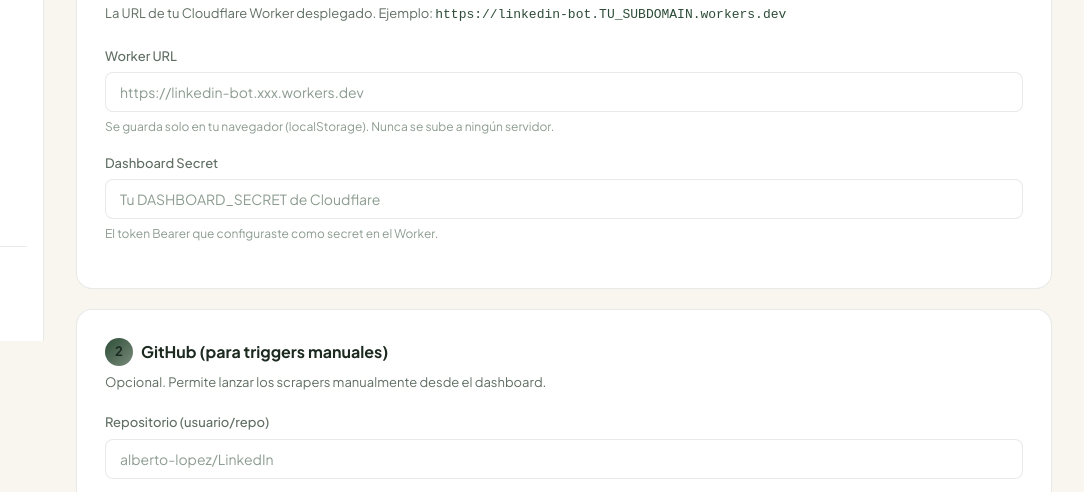
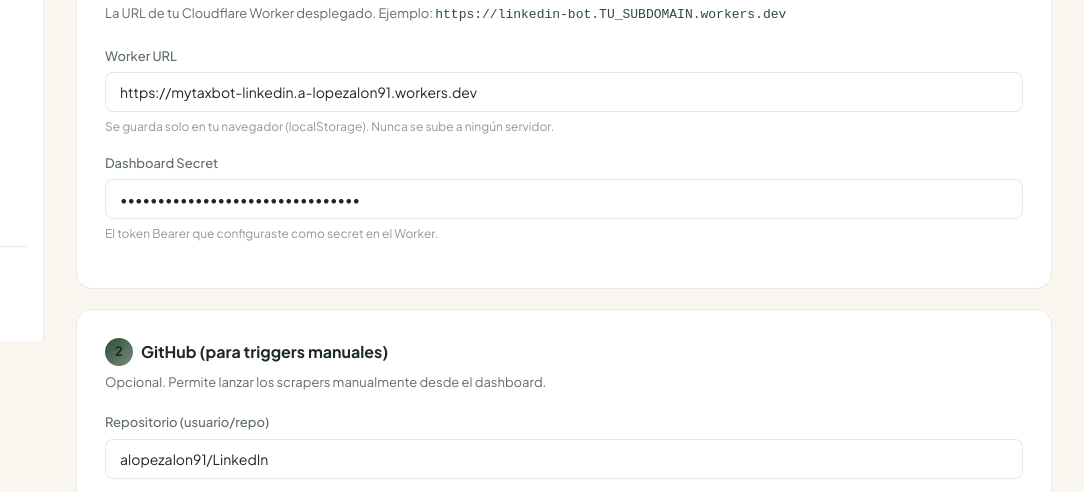
Before and after one commit to alopezalon91/LinkedIn, a plain HTML site: page dashboard/setup.html in a window 1280 px wide. Shown: the part 459-951 px from the top of the page, 196-1280 px from the left. Drawn offline with Linux system fonts and the light colour scheme.

Commit message:
fix: prefill default configuration values in dashboard config and setup UI

```diff
--- a/dashboard/assets/app.js
+++ b/dashboard/assets/app.js
@@ -9,7 +9,7 @@
 // ── Configuration ─────────────────────────────────────────
 const CONFIG = {
   // Cloudflare Worker API endpoint
-  WORKER_URL: localStorage.getItem('worker_url') || 'https://linkedin-bot.a-lopezalon91.workers.dev',
+  WORKER_URL: localStorage.getItem('worker_url') || 'https://mytaxbot-linkedin.a-lopezalon91.workers.dev',
   DASHBOARD_SECRET: localStorage.getItem('dashboard_secret') || 'd5a8fb21e7d97b0a790518d6bc1f9b3e',
   LINKEDIN_NAME: 'Alberto López',
   LINKEDIN_TITLE: 'Gestor contable y fiscal',
@@ -103,7 +103,7 @@ const API = {
 
   triggerWorkflow: async (workflow, inputs = null) => {
     const token = localStorage.getItem('github_token') || '';
-    let repo  = localStorage.getItem('github_repo') || '';
+    let repo  = localStorage.getItem('github_repo') || 'alopezalon91/LinkedIn';
     if (!token || !repo) {
       Toast.show('Configura el token de GitHub en Configuración', 'error');
       return false;
--- a/dashboard/setup.html
+++ b/dashboard/setup.html
@@ -151,7 +151,7 @@
       <div class="setup-section-sub">Opcional. Permite lanzar los scrapers manualmente desde el dashboard.</div>
       <div class="form-group">
         <label class="form-label" for="github-repo">Repositorio (usuario/repo)</label>
-        <input class="form-input" type="text" id="github-repo" placeholder="alberto-lopez/LinkedIn" />
+        <input class="form-input" type="text" id="github-repo" placeholder="alopezalon91/LinkedIn" />
       </div>
       <div class="form-group">
         <label class="form-label" for="github-token">GitHub Personal Access Token</label>
@@ -214,9 +214,16 @@ const fields = {
   'github-token': 'github_token',
 };
 
+const defaults = {
+  worker_url: 'https://mytaxbot-linkedin.a-lopezalon91.workers.dev',
+  dashboard_secret: 'd5a8fb21e7d97b0a790518d6bc1f9b3e',
+  github_repo: 'alopezalon91/LinkedIn',
+  github_token: '',
+};
+
 Object.entries(fields).forEach(([elId, key]) => {
   const el = document.getElementById(elId);
-  if (el) el.value = localStorage.getItem(key) || '';
+  if (el) el.value = localStorage.getItem(key) || defaults[key] || '';
 });
 
 // Update LinkedIn redirect URI display
```
